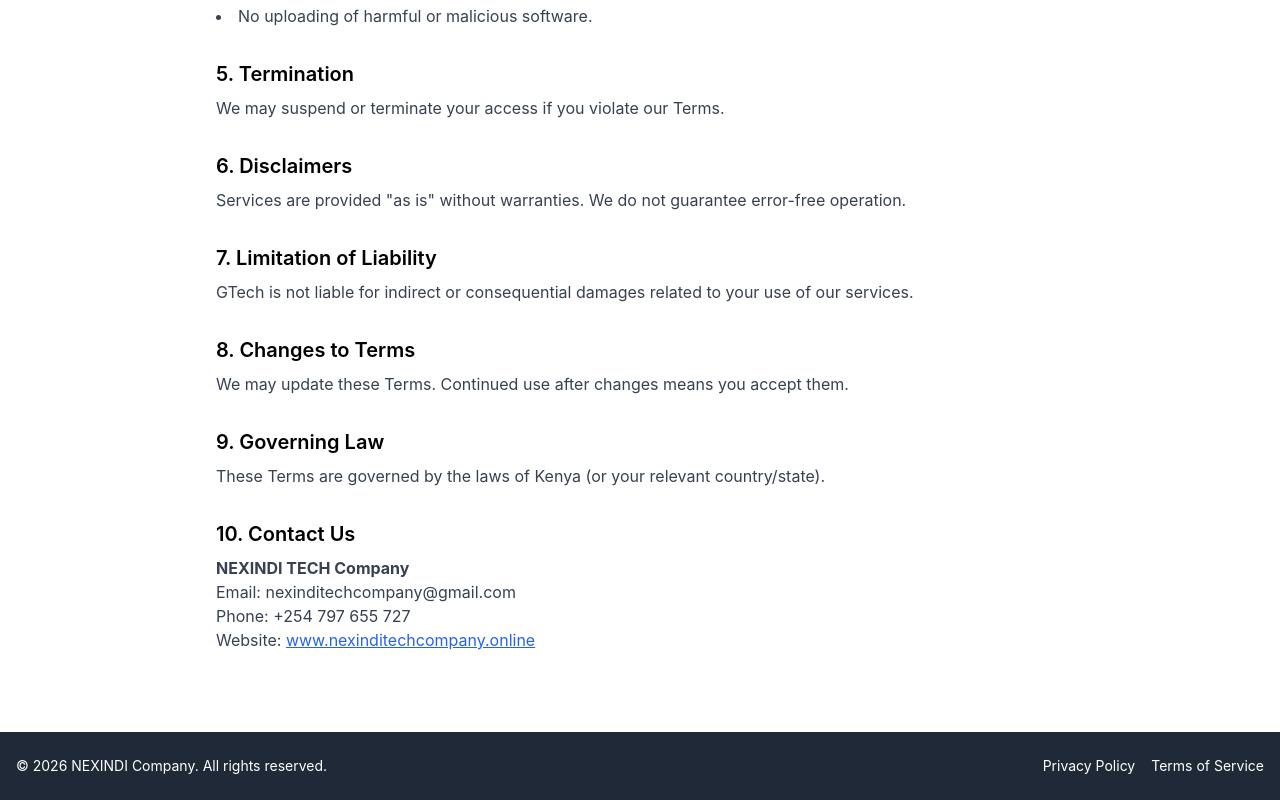
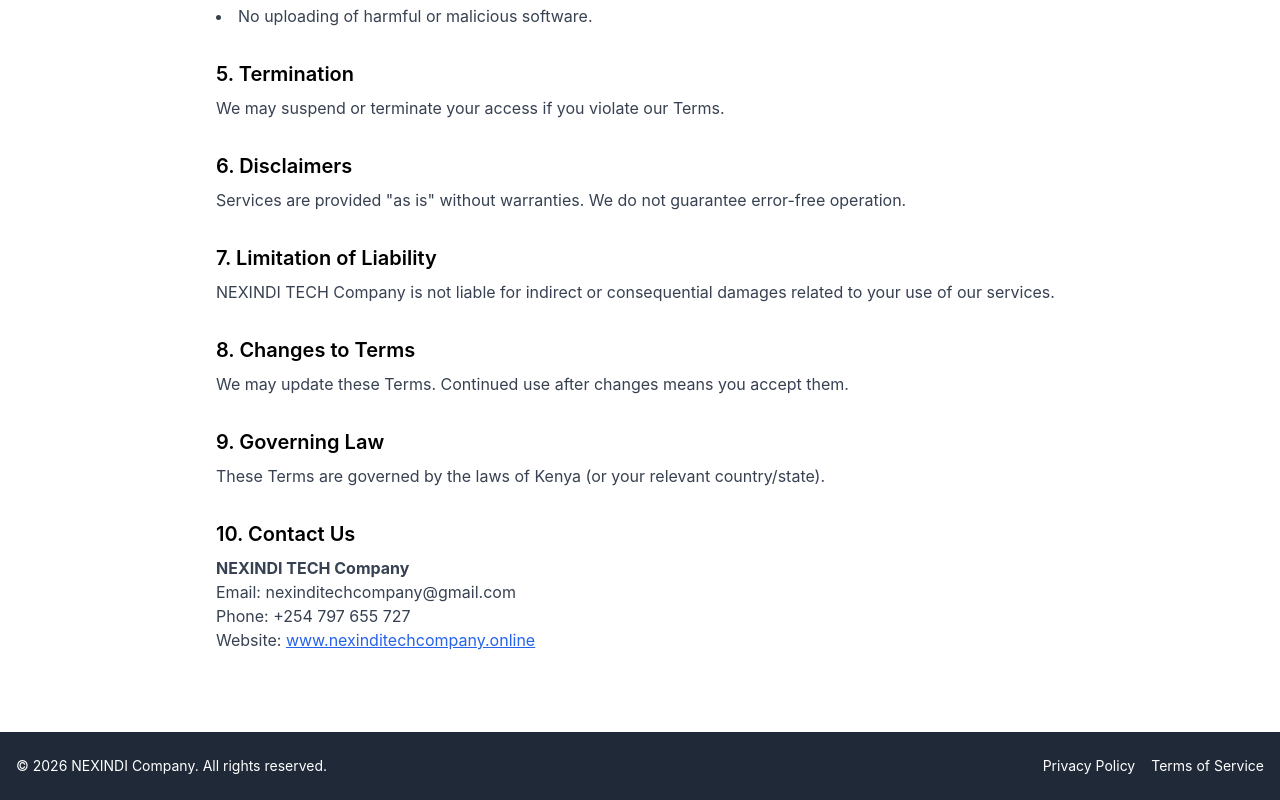
Before and after one commit to Gideonngige/blogapp, a React (Create React App) app: page /terms-of-service in a window 1280 px wide. Shown: the part 744-1544 px from the top of the page. Built offline with nearby package versions, Linux system fonts and the light colour scheme.

Commit message:
updated terms of service

```diff
--- a/src/Pages/TermsOfService.js
+++ b/src/Pages/TermsOfService.js
@@ -59,7 +59,7 @@
       <section className="mb-8">
         <h2 className="text-xl font-semibold mb-2">7. Limitation of Liability</h2>
         <p className="text-gray-700">
-          GTech is not liable for indirect or consequential damages related to your use of our services.
+          NEXINDI TECH Company is not liable for indirect or consequential damages related to your use of our services.
         </p>
       </section>
 
@@ -83,7 +83,7 @@
           <strong>NEXINDI TECH Company</strong><br />
           Email: nexinditechcompany@gmail.com<br />
           Phone: +254 797 655 727<br />
-          Website: <a href="https://www.gtechcompany.online/" className="text-blue-600 underline">www.nexinditechcompany.online</a>
+          Website: <a href="https://nexinditechcompany.online/" className="text-blue-600 underline">www.nexinditechcompany.online</a>
         </p>
       </section>
     </div>
```
